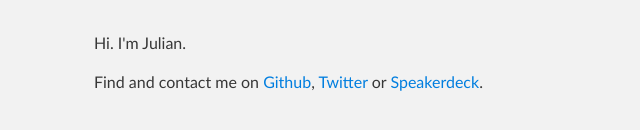
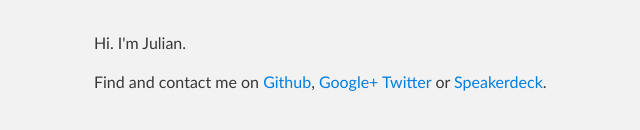
Before and after one commit to jlxq0/jlxq0.github.io, a plain HTML site: page index.html in a window 1280 px wide. Shown: the part 162-292 px from the top of the page, without its empty margins (226-866 px from the left). Drawn offline with Linux system fonts and the light colour scheme.

Commit message:
Update index.html

```diff
--- a/index.html
+++ b/index.html
@@ -25,7 +25,7 @@
       <section id="main_content" class="inner">
 
 <p>Hi. I'm Julian.</p>
-<p>Find and contact me on <a href="https://github.com/jlxq0">Github</a>, <a href="https://twitter.com/jlxq0"> Twitter</a> or <a href="https://speakerdeck.com/jlxq0">Speakerdeck</a>.</p>
+<p>Find and contact me on <a href="https://github.com/jlxq0">Github</a>, <a href="https://plus.google.com/117601863189824202666">Google+</a><a href="https://twitter.com/jlxq0"> Twitter</a> or <a href="https://speakerdeck.com/jlxq0">Speakerdeck</a>.</p>
 
       </section>
     </div>
```
